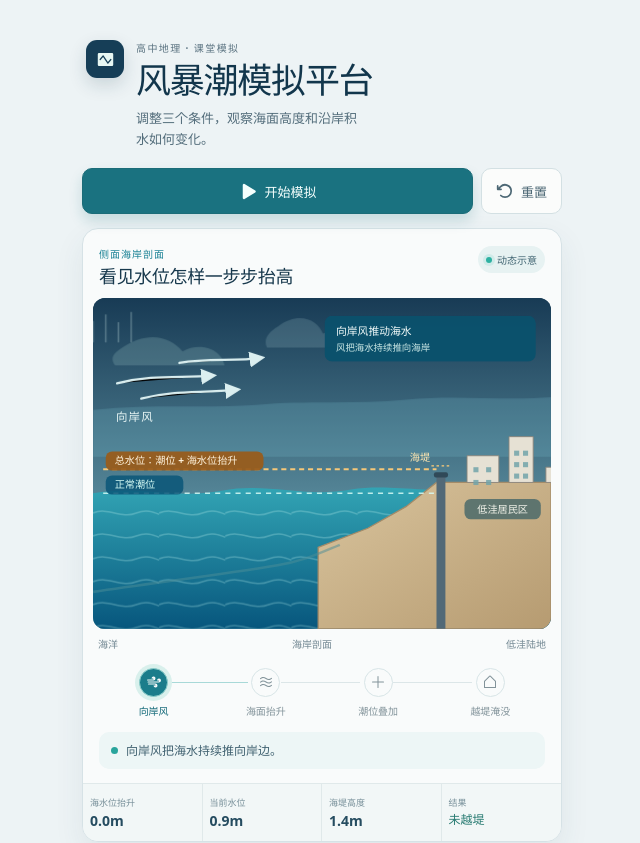
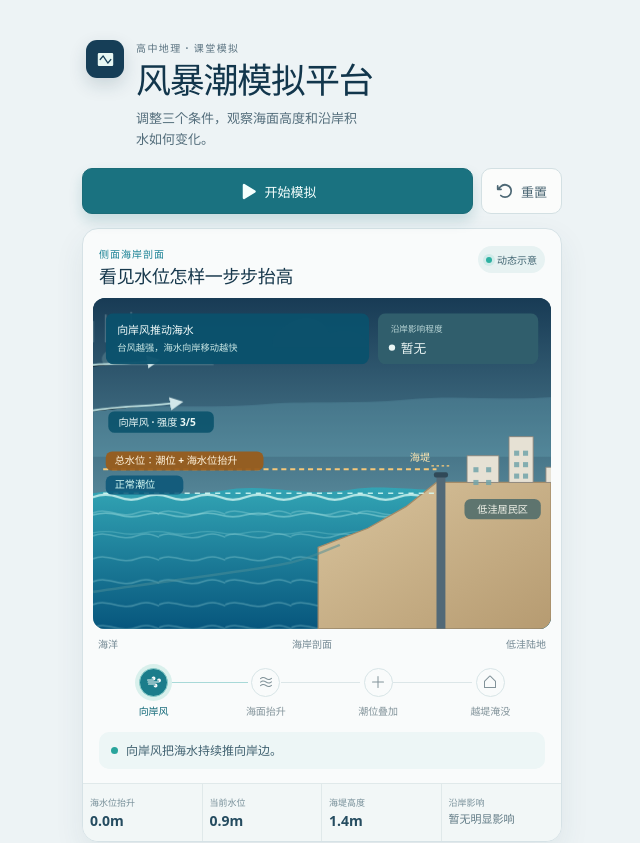
Before and after one commit to mistletoe137666/storm-surge-classroom, a React (Vite) app: page / in a window 1280 px wide. Shown: the top 843 px of the page, without its empty margins (318-958 px from the left). Built offline with nearby package versions, Linux system fonts and the light colour scheme.

Commit message:
强化向岸风与沿岸影响反馈

```diff
--- a/src/App.tsx
+++ b/src/App.tsx
@@ -3,7 +3,7 @@ import { ArrowCounterClockwise, Pause, Play, WaveTriangle } from "@phosphor-icon
 import { SimulationControls } from "./components/SimulationControls"
 import { StageTimeline } from "./components/StageTimeline"
 import { StormScene } from "./components/StormScene"
-import { calculateSimulation, defaultSettings, formatMeters, getWaterRiseProgress, hasOvertopped, type SimulationSettings } from "./simulation/model"
+import { calculateSimulation, defaultSettings, formatMeters, getImpactLevel, getWaterRiseProgress, hasOvertopped, type SimulationSettings } from "./simulation/model"
 
 function getStage(progress: number) {
   if (progress < 0.2) return 0
@@ -71,6 +71,7 @@ function App() {
   const currentSeaLevelRise = result.effectiveSurge * waterRiseProgress
   const currentWaterLevel = result.tideLevel + currentSeaLevelRise
   const currentOvertops = activeStage === 3 && hasOvertopped(currentWaterLevel, result.profile.seawallHeight)
+  const impactLevel = getImpactLevel(currentSeaLevelRise, currentWaterLevel, result.profile.seawallHeight, currentOvertops)
   const stageMessage = currentOvertops && activeStage === 3
     ? "总水位超过海堤，低洼地开始积水。"
     : activeStage === 0
@@ -113,7 +114,14 @@ function App() {
             <span className="status-badge"><span className="status-dot" />动态示意</span>
           </div>
 
-          <StormScene coastCondition={settings.coastCondition} result={result} progress={progress} activeStage={activeStage} />
+          <StormScene
+            coastCondition={settings.coastCondition}
+            result={result}
+            progress={progress}
+            activeStage={activeStage}
+            typhoonIntensity={settings.typhoonIntensity}
+            isPlaying={isPlaying}
+          />
           <StageTimeline activeStage={activeStage} overtops={currentOvertops} />
 
           <div className={`stage-message ${currentOvertops && activeStage === 3 ? "is-warning" : ""}`} aria-live="polite">
@@ -125,7 +133,7 @@ function App() {
             <div><span>海水位抬升</span><strong>{formatMeters(currentSeaLevelRise)}</strong></div>
             <div><span>当前水位</span><strong>{formatMeters(currentWaterLevel)}</strong></div>
             <div><span>海堤高度</span><strong>{formatMeters(result.profile.seawallHeight)}</strong></div>
-            <div className={currentOvertops ? "is-warning" : "is-safe"}><span>结果</span><strong>{currentOvertops ? "低洼区积水" : "未越堤"}</strong></div>
+            <div className={`impact-${impactLevel.key}`}><span>沿岸影响</span><strong>{impactLevel.label}</strong></div>
           </div>
         </section>
 
--- a/src/components/StormScene.tsx
+++ b/src/components/StormScene.tsx
@@ -1,10 +1,12 @@
-import { getWaterRiseProgress, hasOvertopped, type CoastCondition, type SimulationResult } from "../simulation/model"
+import { getImpactLevel, getWaterRiseProgress, hasOvertopped, type CoastCondition, type SimulationResult } from "../simulation/model"
 
 type StormSceneProps = {
   coastCondition: CoastCondition
   result: SimulationResult
   progress: number
   activeStage: number
+  typhoonIntensity: number
+  isPlaying: boolean
 }
 
 const sceneProfiles = {
@@ -14,17 +16,28 @@ const sceneProfiles = {
 }
 
 const stageCallouts = [
-  { title: "向岸风推动海水", detail: "风把海水持续推向海岸" },
+  { title: "向岸风推动海水", detail: "台风越强，海水向岸移动越快" },
   { title: "海面逐渐抬升", detail: "海水在岸边慢慢堆积" },
   { title: "潮位叠加", detail: "潮位与抬高的海水位相加" },
 ]
+
+const impactColors = {
+  none: { background: "#315f6d", foreground: "#eaf5f4", muted: "#bad6d7" },
+  low: { background: "#278b84", foreground: "#f1fffb", muted: "#c7f0e9" },
+  medium: { background: "#c4862d", foreground: "#fff8e9", muted: "#ffe0a6" },
+  severe: { background: "#e7772f", foreground: "#321a09", muted: "#5c2e0d" },
+}
 
 function waterY(level: number, profile: { wallTop: number; seawallHeight: number }) {
   const y = profile.wallTop + (profile.seawallHeight - Math.min(level, 3)) * 30
   return Math.max(16, y)
 }
 
-export function StormScene({ coastCondition, result, progress, activeStage }: StormSceneProps) {
+function makeWavePath(y: number, amplitude: number) {
+  return `M -80 ${y} q 10 ${-amplitude} 20 0 ${"t 20 0 ".repeat(25)}`
+}
+
+export function StormScene({ coastCondition, result, progress, activeStage, typhoonIntensity, isPlaying }: StormSceneProps) {
   const profile = sceneProfiles[coastCondition]
   const normalY = waterY(result.tideLevel, { wallTop: profile.wallTop, seawallHeight: result.profile.seawallHeight })
   const targetY = waterY(result.totalWaterLevel, { wallTop: profile.wallTop, seawallHeight: result.profile.seawallHeight })
@@ -38,14 +51,24 @@ export function StormScene({ coastCondition, result, progress, activeStage }: St
     ? Math.min(1, Math.max(0, currentInundationDepth / 0.5)) * inundationProgress
     : 0
   const inundationWidth = overflowRatio * (360 - profile.wallX)
+  const impactLevel = getImpactLevel(
+    result.effectiveSurge * waterRiseProgress,
+    visibleLevel,
+    result.profile.seawallHeight,
+    currentOvertops,
+  )
+  const impactColor = impactColors[impactLevel.key]
+  const windDuration = 3.05 - typhoonIntensity * 0.35
+  const waveDuration = windDuration * 1.25
+  const waveAmplitude = 2.1 + typhoonIntensity * 0.62
   const callout = activeStage < 3 ? stageCallouts[activeStage] : {
-    title: currentOvertops ? "超过海堤" : "暂未越堤",
-    detail: currentOvertops ? "低洼地开始积水" : "水位还没有越过海堤",
+    title: currentOvertops ? "海水越过海堤" : "水位未越过海堤",
+    detail: currentOvertops ? "水流进入低洼居民区" : "当前条件下没有形成淹没",
   }
 
   return (
     <div className="storm-scene-wrap">
-      <svg className="storm-scene" viewBox="0 0 360 260" role="img" aria-label="海洋、海堤与低洼居民区的风暴潮侧面剖面示意图">
+      <svg className={`storm-scene ${isPlaying ? "is-playing" : ""}`} viewBox="0 0 360 260" role="img" aria-label={`台风强度${typhoonIntensity}级时，海洋、海堤与低洼居民区的风暴潮侧面剖面示意图`}>
         <defs>
           <linearGradient id="sky-gradient" x1="0" y1="0" x2="0" y2="1"><stop offset="0" stopColor="#183b55" /><stop offset="1" stopColor="#7db7c3" /></linearGradient>
           <linearGradient id="water-gradient" x1="0" y1="0" x2="0" y2="1"><stop offset="0" stopColor="#32a4b4" /><stop offset="1" stopColor="#07567d" /></linearGradient>
@@ -59,11 +82,20 @@ export function StormScene({ coastCondition, result, progress, activeStage }: St
         <path className="cloud cloud-b" d="M142 22 C158 10 173 17 177 28 C191 22 208 28 207 39 L133 39 C130 32 134 27 142 22 Z" fill="#aacdd0" fillOpacity="0.2" />
         <path d="M0 88 C48 83 89 87 128 84 C169 80 206 84 246 80 C285 76 324 81 360 78 L360 125 L0 125 Z" fill="#74b9c5" fillOpacity="0.25" />
         <path d="M0 35 L0 18 M10 35 L10 13 M20 35 L20 19 M30 35 L30 11" stroke="#d7f0ef" strokeOpacity="0.3" strokeWidth="1.2" />
-        <g className="wind-lines" stroke="#dbeff0" strokeWidth="1.8" strokeLinecap="round" markerEnd="url(#arrow-marker)"><path d="M17 67 C45 60 68 63 92 61" /><path d="M36 79 C64 72 83 75 111 72" /><path d="M66 51 C89 47 110 50 130 47" /></g>
-        <text x="18" y="97" fill="#e9f7f6" fontSize="9" fontWeight="700" letterSpacing="1">向岸风</text>
+        <g className="wind-lines" style={{ animationDuration: `${windDuration}s` }} stroke="#e5faf7" strokeWidth={1.45 + typhoonIntensity * 0.16} strokeLinecap="round" markerEnd="url(#arrow-marker)"><path d="M9 65 C42 57 72 61 106 57" /><path d="M25 80 C58 72 89 76 126 70" /><path d="M57 47 C87 42 118 46 148 41" /></g>
+        <g className="wind-lines wind-lines-secondary" style={{ animationDuration: `${windDuration}s`, animationDelay: `${-windDuration / 2}s` }} stroke="#c9ebe9" strokeWidth={1.15 + typhoonIntensity * 0.12} strokeLinecap="round" markerEnd="url(#arrow-marker)"><path d="M-35 56 C-9 50 14 53 40 49" /><path d="M-19 90 C7 84 31 86 58 82" /></g>
+        <g className="wind-badge">
+          <rect x="12" y="89" width="83" height="17" rx="5" fill="#0a526c" fillOpacity="0.88" />
+          <text x="20" y="100.5" fill="#e9f7f6" fontSize="8" fontWeight="800">向岸风 · 强度 {typhoonIntensity}/5</text>
+        </g>
 
         <path d={`M0 ${currentY} C38 ${currentY - 7} 64 ${currentY + 5} 101 ${currentY - 2} C138 ${currentY - 9} 165 ${currentY + 4} 203 ${currentY - 3} C238 ${currentY - 9} 278 ${currentY + 4} 360 ${currentY - 4} L360 260 L0 260 Z`} fill="url(#water-gradient)" />
         <path d={`M0 ${currentY + 6} C38 ${currentY - 1} 64 ${currentY + 11} 101 ${currentY + 4} C138 ${currentY - 3} 165 ${currentY + 10} 203 ${currentY + 3} C238 ${currentY - 3} 278 ${currentY + 10} 360 ${currentY + 2} L360 260 L0 260 Z`} fill="url(#water-lines)" />
+        <g className="wave-flow" style={{ animationDuration: `${waveDuration}s` }} fill="none" strokeLinecap="round">
+          <path d={makeWavePath(currentY + 3, waveAmplitude)} stroke="#d5f7f2" strokeOpacity="0.82" strokeWidth="1.8" />
+          <path d={makeWavePath(currentY + 17, waveAmplitude * 0.72)} stroke="#a9e5e3" strokeOpacity="0.48" strokeWidth="1.3" />
+          <path d={makeWavePath(currentY + 31, waveAmplitude * 0.52)} stroke="#87d3d5" strokeOpacity="0.34" strokeWidth="1.1" />
+        </g>
         <path d={profile.shore} fill="url(#land-gradient)" stroke="#a48b68" strokeWidth="1" />
         <path d="M0 231 C45 224 98 218 145 210 C165 207 177 201 194 194" fill="none" stroke="#4d8d97" strokeOpacity="0.5" strokeWidth="2" />
 
@@ -72,10 +104,16 @@ export function StormScene({ coastCondition, result, progress, activeStage }: St
         <g className="water-label water-label-normal"><rect x="10" y={normalY - 14} width="61" height="15" rx="5" fill="#0a5678" fillOpacity="0.85" /><text x="17" y={normalY - 4} fill="#d6fbf5" fontSize="8" fontWeight="700">正常潮位</text></g>
         <g className="water-label water-label-total"><rect x="10" y={Math.max(12, targetY - 14)} width="124" height="15" rx="5" fill="#9a5d1c" fillOpacity="0.94" /><text x="17" y={Math.max(22, targetY - 4)} fill="#fff3dc" fontSize="8" fontWeight="700">总水位：潮位 + 海水位抬升</text></g>
 
-        <g key={activeStage} className={`scene-stage-callout ${currentOvertops && activeStage === 3 ? "is-warning" : ""}`}>
-          <rect x="182" y="14" width="166" height="36" rx="6" fill={currentOvertops && activeStage === 3 ? "#f4a340" : "#0b526d"} fillOpacity="0.96" />
-          <text x="191" y="29" fill={currentOvertops && activeStage === 3 ? "#44260c" : "#f2fbfa"} fontSize="8.5" fontWeight="800">{callout.title}</text>
-          <text x="191" y="42" fill={currentOvertops && activeStage === 3 ? "#5f3411" : "#cbe8e6"} fontSize="7.4">{callout.detail}</text>
+        <g key={activeStage} className="scene-stage-callout">
+          <rect x="10" y="12" width="207" height="40" rx="6" fill="#0b526d" fillOpacity="0.96" />
+          <text x="19" y="28" fill="#f2fbfa" fontSize="8.6" fontWeight="800">{callout.title}</text>
+          <text x="19" y="42" fill="#cbe8e6" fontSize="7.3">{callout.detail}</text>
+        </g>
+        <g key={impactLevel.key} className="impact-panel">
+          <rect x="224" y="12" width="126" height="40" rx="6" fill={impactColor.background} fillOpacity="0.97" />
+          <text x="234" y="27" fill={impactColor.muted} fontSize="6.8" fontWeight="700">沿岸影响程度</text>
+          <circle cx="235" cy="39" r="2.5" fill={impactColor.foreground} />
+          <text x="242" y="43" fill={impactColor.foreground} fontSize="10" fontWeight="800">{impactLevel.shortLabel}</text>
         </g>
 
         <g className="seawall"><rect x={profile.wallX} y={profile.wallTop} width="7" height={260 - profile.wallTop} fill="#526977" /><rect x={profile.wallX - 2} y={profile.wallTop - 3} width="11" height="4" rx="1.5" fill="#304958" /><line x1={profile.wallX - 4} y1={profile.wallTop - 8} x2={profile.wallX + 12} y2={profile.wallTop - 8} stroke="#ffcc78" strokeDasharray="2 2" strokeWidth="1" /><text x={profile.wallX - 5} y={profile.wallTop - 12} fill="#ffe6b0" fontSize="8" fontWeight="700" textAnchor="end">海堤</text></g>
@@ -91,7 +129,7 @@ export function StormScene({ coastCondition, result, progress, activeStage }: St
         </g>
 
         <g className="lowland-label"><rect x="292" y={profile.landTop + 13} width="60" height="16" rx="5" fill="#536e6c" fillOpacity="0.9" /><text x="322" y={profile.landTop + 24} textAnchor="middle" fill="#f4f5ec" fontSize="8" fontWeight="700">低洼居民区</text></g>
-        {currentOvertops && activeStage === 3 && <g className="overtop-label"><rect x={profile.wallX - 22} y={profile.wallTop - 34} width="78" height="16" rx="5" fill="#f4a340" /><text x={profile.wallX + 17} y={profile.wallTop - 23} textAnchor="middle" fill="#44260c" fontSize="8" fontWeight="800">超过海堤</text></g>}
+        {currentOvertops && activeStage === 3 && <g className="overtop-label"><circle className="overtop-pulse" cx={profile.wallX + 3} cy={profile.wallTop - 2} r="7" fill="none" stroke="#ffd391" strokeWidth="2" /><rect x={profile.wallX - 16} y={profile.wallTop - 29} width="49" height="13" rx="4" fill="#f4a340" /><text x={profile.wallX + 8.5} y={profile.wallTop - 20} textAnchor="middle" fill="#44260c" fontSize="6.8" fontWeight="800">超过海堤</text></g>}
       </svg>
       <div className="scene-caption"><span>海洋</span><span>海岸剖面</span><span>低洼陆地</span></div>
     </div>
--- a/src/index.css
+++ b/src/index.css
@@ -7,7 +7,7 @@
 }
 
 * { box-sizing: border-box; }
-body { margin: 0; min-width: 320px; min-height: 100dvh; background: #edf3f5; }
+body { margin: 0; min-width: 0; min-height: 100dvh; background: #edf3f5; }
 button, input { font: inherit; }
 button { -webkit-tap-highlight-color: transparent; }
 
@@ -30,11 +30,16 @@ h2 { margin-bottom: 0; color: #18394d; font-size: 18px; line-height: 1.25; lette
 .status-dot { width: 6px; height: 6px; border-radius: 50%; background: #2eb1a2; box-shadow: 0 0 0 3px rgba(46, 177, 162, 0.12); }
 .storm-scene-wrap { padding: 0 10px; }
 .storm-scene { display: block; width: 100%; height: auto; overflow: hidden; border-radius: 12px; background: #183e55; }
-.wind-lines { animation: drift 3.6s linear infinite; transform-origin: center; }
-.cloud-a { animation: cloud-shift 9s ease-in-out infinite alternate; }
-.cloud-b { animation: cloud-shift 12s ease-in-out infinite alternate-reverse; }
+.wind-lines { opacity: 0.88; animation: wind-sweep 2s linear infinite; animation-play-state: paused; transform-origin: center; }
+.wind-lines-secondary { opacity: 0.68; }
+.wave-flow { animation: wave-push 2.5s linear infinite; animation-play-state: paused; transform-origin: center; }
+.cloud-a { animation: cloud-shift 9s ease-in-out infinite alternate; animation-play-state: paused; }
+.cloud-b { animation: cloud-shift 12s ease-in-out infinite alternate-reverse; animation-play-state: paused; }
+.storm-scene.is-playing .wind-lines, .storm-scene.is-playing .wave-flow, .storm-scene.is-playing .cloud-a, .storm-scene.is-playing .cloud-b { animation-play-state: running; }
 .scene-caption { display: flex; justify-content: space-between; padding: 7px 5px 0; color: #738893; font-size: 10px; font-weight: 600; }
-.scene-stage-callout { animation: callout-in 420ms ease-out both; }
+.scene-stage-callout, .impact-panel { animation: callout-in 420ms cubic-bezier(0.16, 1, 0.3, 1) both; }
+.overtop-label { animation: overtop-pop 520ms cubic-bezier(0.16, 1, 0.3, 1) both; transform-box: fill-box; transform-origin: center; }
+.overtop-pulse { animation: overtop-pulse 1.6s ease-out infinite; transform-box: fill-box; transform-origin: center; }
 
 .stage-timeline { display: grid; grid-template-columns: repeat(4, 1fr); gap: 3px; padding: 17px 16px 14px; }
 .stage-item { position: relative; display: flex; min-width: 0; flex-direction: column; align-items: center; gap: 6px; color: #82939a; font-size: 10px; font-weight: 600; text-align: center; }
@@ -57,6 +62,10 @@ h2 { margin-bottom: 0; color: #18394d; font-size: 18px; line-height: 1.25; lette
 .result-grid strong { color: #254c60; font-size: 14px; line-height: 1.1; white-space: nowrap; }
 .result-grid .is-warning strong { color: #be691d; font-size: 12px; }
 .result-grid .is-safe strong { color: #287b72; font-size: 12px; }
+.result-grid .impact-none strong { color: #607a85; font-size: 11px; }
+.result-grid .impact-low strong { color: #287b72; font-size: 12px; }
+.result-grid .impact-medium strong { color: #9a681d; font-size: 12px; }
+.result-grid .impact-severe strong { color: #be5c1d; font-size: 12px; }
 
 .control-section { margin-top: 14px; padding: 17px 16px 16px; }
 .section-heading { display: flex; align-items: flex-start; justify-content: space-between; gap: 10px; padding-bottom: 14px; border-bottom: 1px solid #e2eaec; }
@@ -88,8 +97,15 @@ input[type="range"]:focus-visible { outline: 3px solid rgba(28, 143, 155, 0.25);
 .explain-note svg { flex: 0 0 auto; color: #2a8e97; }
 .explain-note p { margin: 1px 0 0; font-size: 11px; line-height: 1.55; }
 
-@keyframes drift { from { transform: translateX(-12px); } to { transform: translateX(13px); } }
+@keyframes wind-sweep { 0% { opacity: 0; transform: translateX(-16px); } 18% { opacity: 0.95; } 78% { opacity: 0.95; } 100% { opacity: 0; transform: translateX(36px); } }
+@keyframes wave-push { from { transform: translateX(0); } to { transform: translateX(40px); } }
 @keyframes cloud-shift { from { transform: translateX(-3px); } to { transform: translateX(9px); } }
 @keyframes callout-in { from { opacity: 0; transform: translateY(4px); } to { opacity: 1; transform: translateY(0); } }
+@keyframes overtop-pop { 0% { opacity: 0; transform: translateY(5px) scale(0.72); } 72% { opacity: 1; transform: translateY(0) scale(1.06); } 100% { opacity: 1; transform: translateY(0) scale(1); } }
+@keyframes overtop-pulse { 0% { opacity: 0.9; transform: scale(0.55); } 75%, 100% { opacity: 0; transform: scale(1.8); } }
 @media (min-width: 500px) { .app-shell { padding-top: 32px; } }
-@media (prefers-reduced-motion: reduce) { *, *::before, *::after { scroll-behavior: auto !important; animation-duration: 0.01ms !important; animation-iteration-count: 1 !important; transition-duration: 0.01ms !important; } }
+@media (prefers-reduced-motion: reduce) {
+  *, *::before, *::after { scroll-behavior: auto !important; animation-duration: 0.01ms !important; animation-iteration-count: 1 !important; transition-duration: 0.01ms !important; }
+  .wind-lines, .wave-flow, .cloud-a, .cloud-b { animation: none !important; opacity: 0.82; transform: none !important; }
+  .overtop-pulse { display: none; }
+}
--- a/src/simulation/model.ts
+++ b/src/simulation/model.ts
@@ -23,6 +23,13 @@ export type SimulationResult = {
   inundationDepth: number
   overtops: boolean
   profile: CoastProfile
+}
+
+export type ImpactLevel = {
+  key: "none" | "low" | "medium" | "severe"
+  label: string
+  shortLabel: string
+  description: string
 }
 
 export const coastProfiles: Record<CoastCondition, CoastProfile> = {
@@ -68,6 +75,24 @@ export function hasOvertopped(waterLevel: number, seawallHeight: number): boolea
   return waterLevel - seawallHeight >= OVERTOP_CLEARANCE
 }
 
+export function getImpactLevel(
+  seaLevelRise: number,
+  waterLevel: number,
+  seawallHeight: number,
+  overtopped: boolean,
+): ImpactLevel {
+  if (overtopped) {
+    return { key: "severe", label: "严重影响", shortLabel: "严重", description: "海水已经越过海堤" }
+  }
+  if (seaLevelRise < 0.1) {
+    return { key: "none", label: "暂无明显影响", shortLabel: "暂无", description: "海水位变化还不明显" }
+  }
+  if (seaLevelRise >= 0.35 || seawallHeight - waterLevel <= 0.15) {
+    return { key: "medium", label: "中度影响", shortLabel: "中度", description: "水位已经接近海堤" }
+  }
+  return { key: "low", label: "轻度影响", shortLabel: "轻度", description: "海水位出现小幅抬升" }
+}
+
 export function calculateSimulation(settings: SimulationSettings): SimulationResult {
   const profile = coastProfiles[settings.coastCondition]
   const surge = 0.12 + settings.typhoonIntensity * 0.17
```
